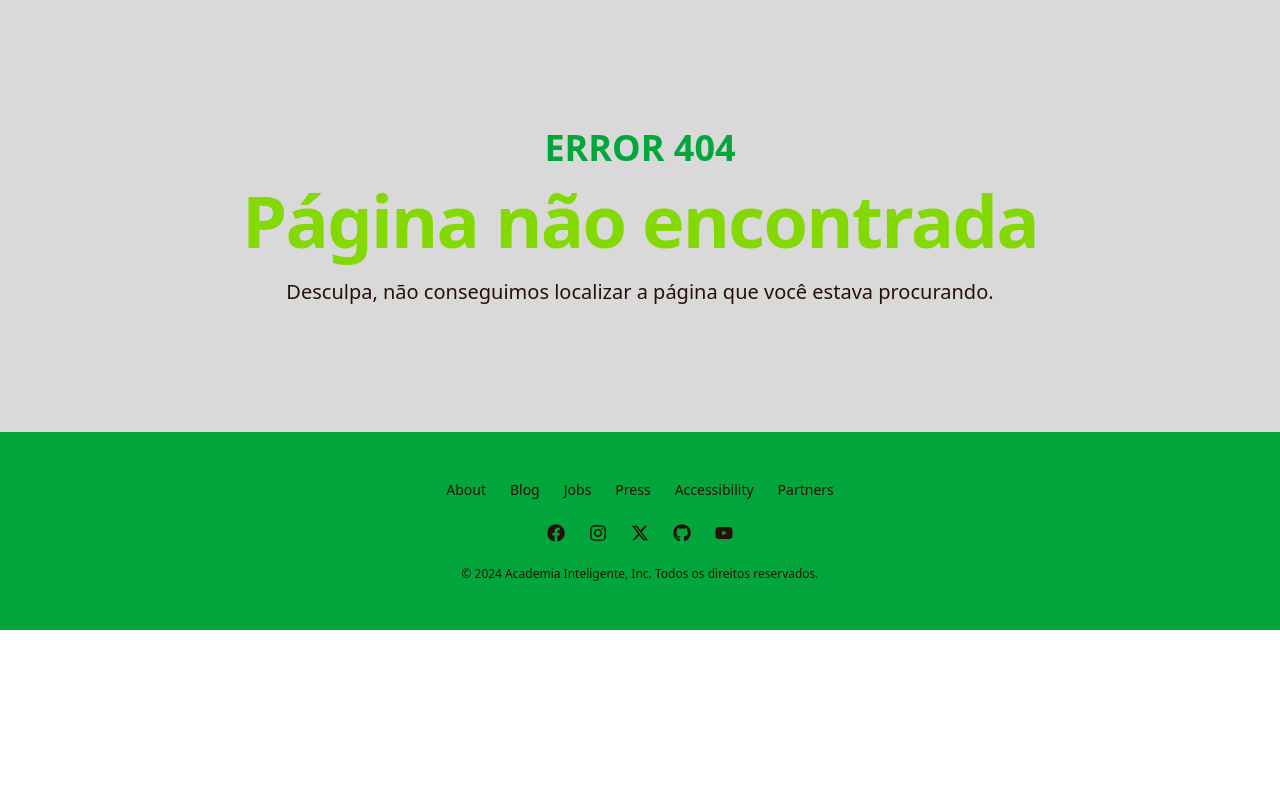
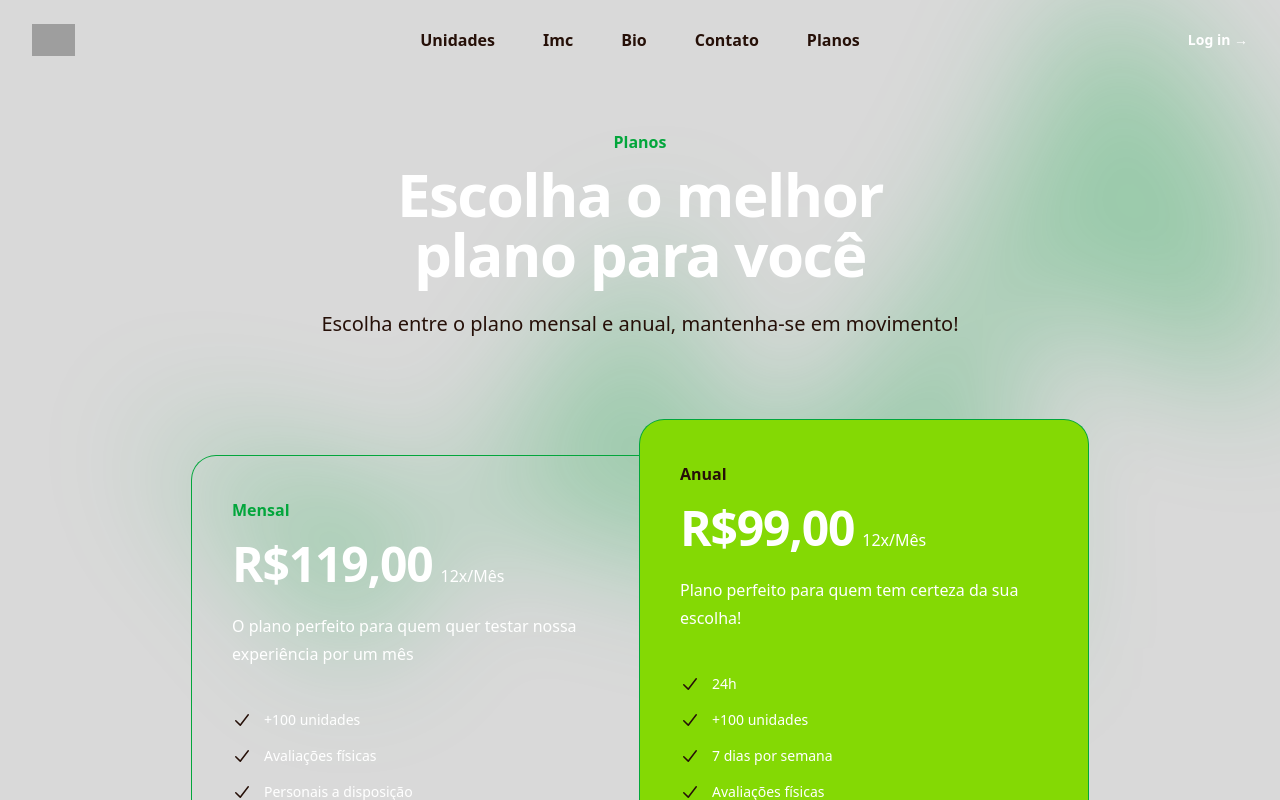
Before and after one commit to CP4-Front-End/CP-4-WebDEV, a React (Vite) app: page /planos in a window 1280 px wide. Shown: the top 800 px of the page. Built offline with nearby package versions, Linux system fonts and the light colour scheme; grey boxes are pictures that could not be loaded.

Commit message:
refactor: planos é rota novamente

```diff
--- a/src/App.jsx
+++ b/src/App.jsx
@@ -7,7 +7,8 @@ import Contato from './routes/Contato';
 import Footer from './components/Footer';
 import Unidades from './routes/Unidades'
 import Bio from './routes/Bio'
-
+import Planos from './routes/Planos'
+<routes />
 const App = () => {
 
   return (
@@ -19,6 +20,7 @@ const App = () => {
         <Route path='/imc' element={<Imc/>}/>
         <Route path="/contato" element={<Contato/>}/>
         <Route path="/unidades" element={<Unidades/>}/>
+        <Route path="/planos" element={<Planos/>}/>
       </Routes>
       <Footer/>
     </BrowserRouter>
--- a/src/components/Header.jsx
+++ b/src/components/Header.jsx
@@ -7,6 +7,8 @@ const navigation = [
   { name: 'Imc', href: '/imc' },
   { name: 'Bio', href: '/bio' },
   { name: 'Contato', href: '/contato' },
+  { name: 'Planos', href: '/planos' },
+
 ]
 
 export default function Header() {
--- a/src/routes/Home.jsx
+++ b/src/routes/Home.jsx
@@ -1,13 +1,11 @@
 import Header from '../components/Header'
 import Banner from '../components/Banner'
-import Planos from '../components/Planos'
 
 export default function Home() {
   return (
     <div className="bg-[#D9D9D9]">
       <Header />
       <Banner />
-      <Planos />
     </div>
   )
 }
--- a/src/components/Planos.jsx
+++ b/src/routes/Planos.jsx
@@ -1,4 +1,4 @@
-
+import Header from '../components/Header'
 import { CheckIcon } from '@heroicons/react/20/solid'
 
 const tiers = [
@@ -35,6 +35,8 @@ function classNames(...classes) {
 
 export default function Example() {
   return (
+    <>
+    <Header/>
     <div className="relative isolate bg-[#D9D9D9] px-6 py-24 sm:py-32 lg:px-8">
       <div aria-hidden="true" className="absolute inset-x-0 -top-3 -z-10 transform-gpu overflow-hidden px-36 blur-3xl">
         <div
@@ -121,5 +123,6 @@ export default function Example() {
         ))}
       </div>
     </div>
+    </>
   )
 }
```
